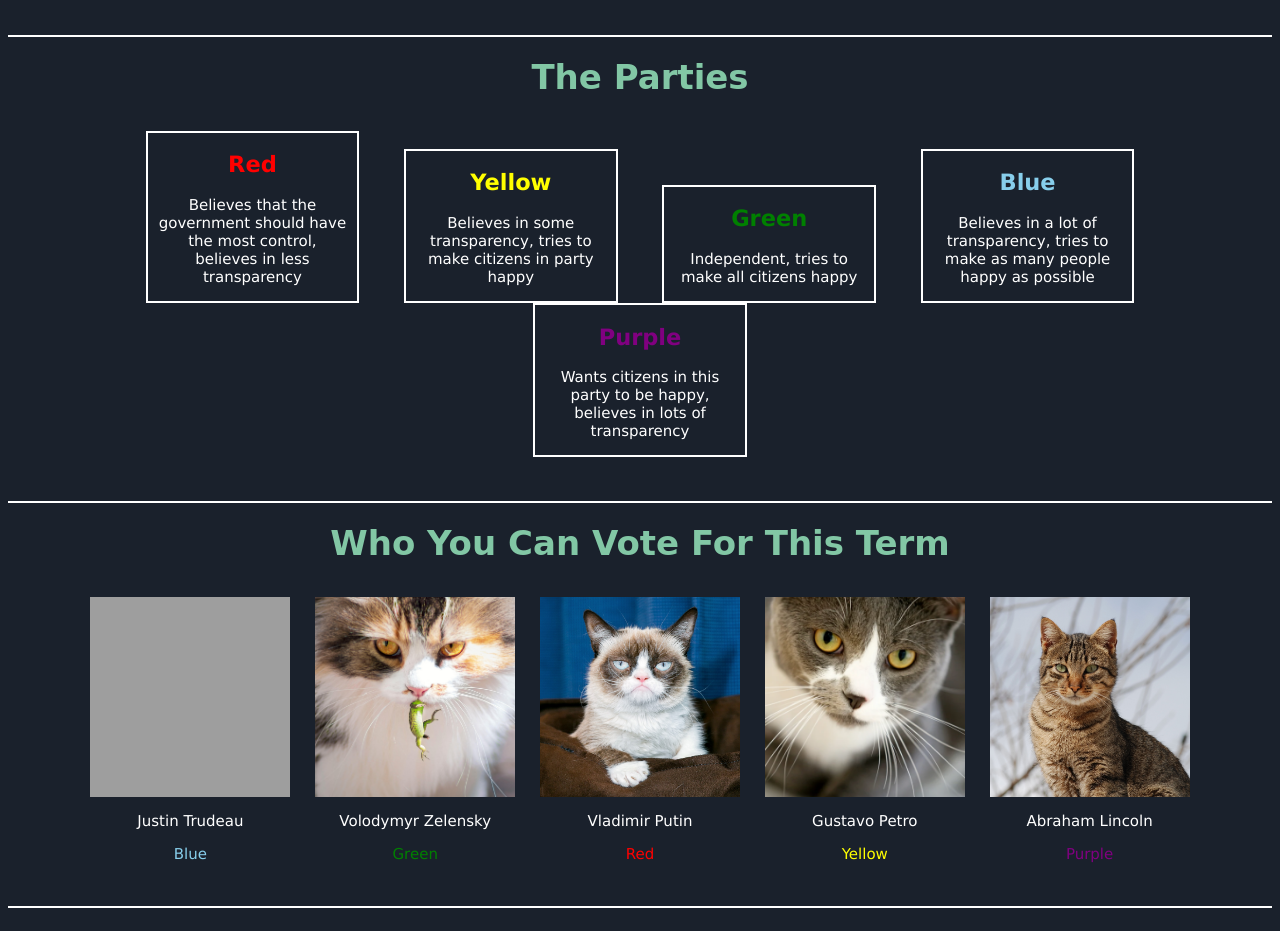
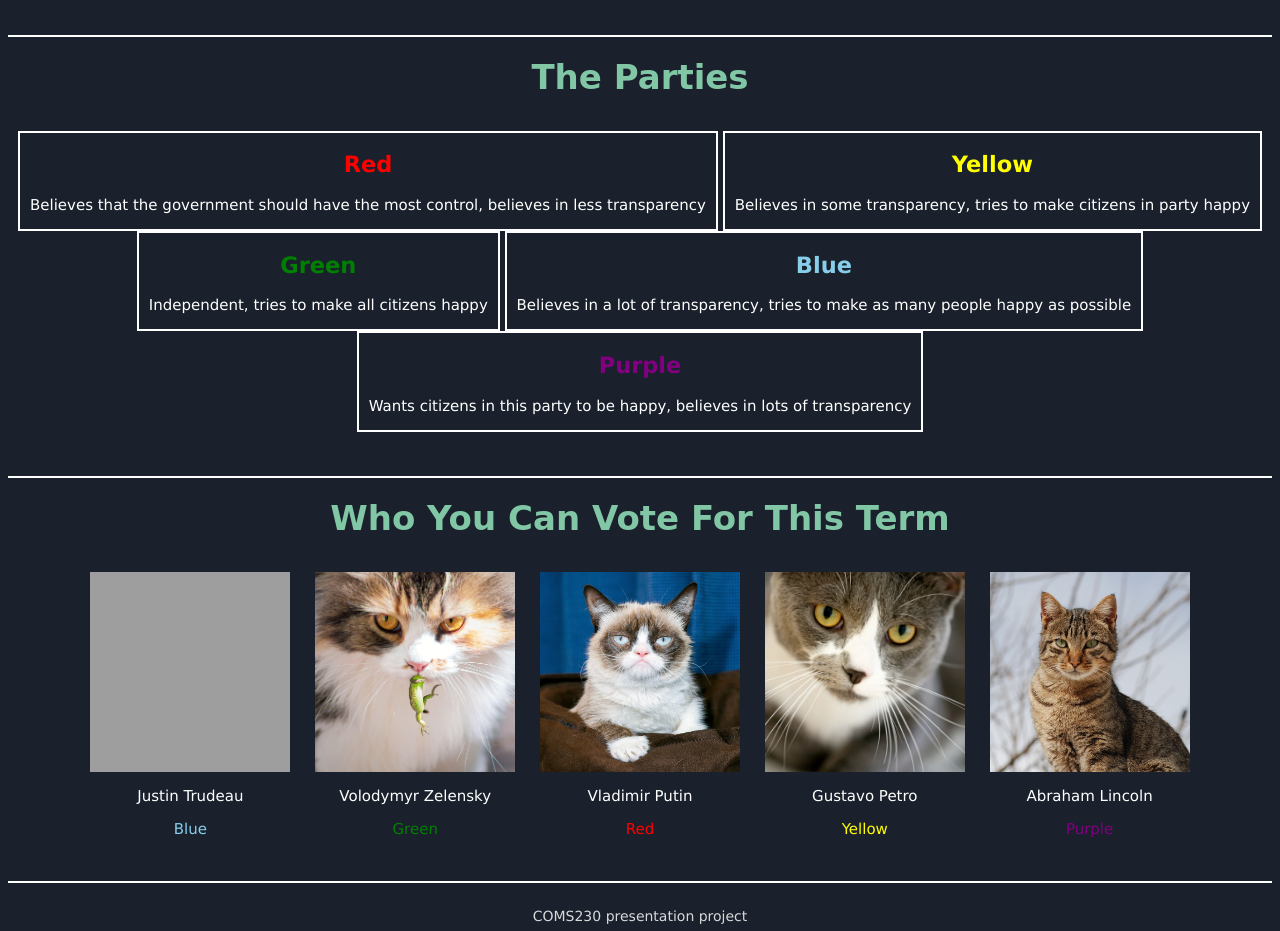
Before and after one commit to zcoder365/coms230site, a plain HTML site: page index.html in a window 1280 px wide. Shown: the part 1380-2311 px from the top of the page. Drawn offline with Linux system fonts and the light colour scheme; grey boxes are pictures that could not be loaded.

Commit message:
Update styles.css

```diff
--- a/styles.css
+++ b/styles.css
@@ -94,10 +94,8 @@ ul {
     /* display: inline-block; */
     /* padding-left: 20px; */
     /* padding-right: 20px; */
-    margin-left: 20px;
-    margin-right: 20px;
     border: solid 2px white;
-    width: 15%;
+    /* width: 15%; */
     display: inline-block;
     padding-left: 10px;
     padding-right: 10px;
```
